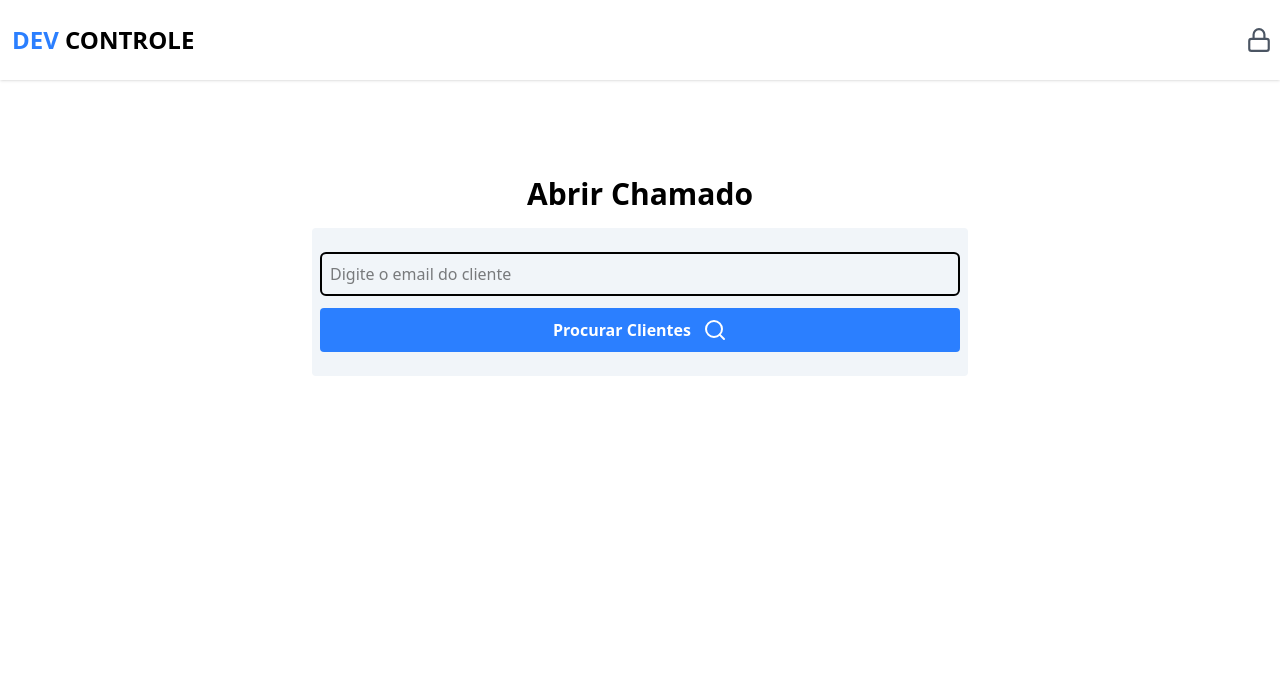
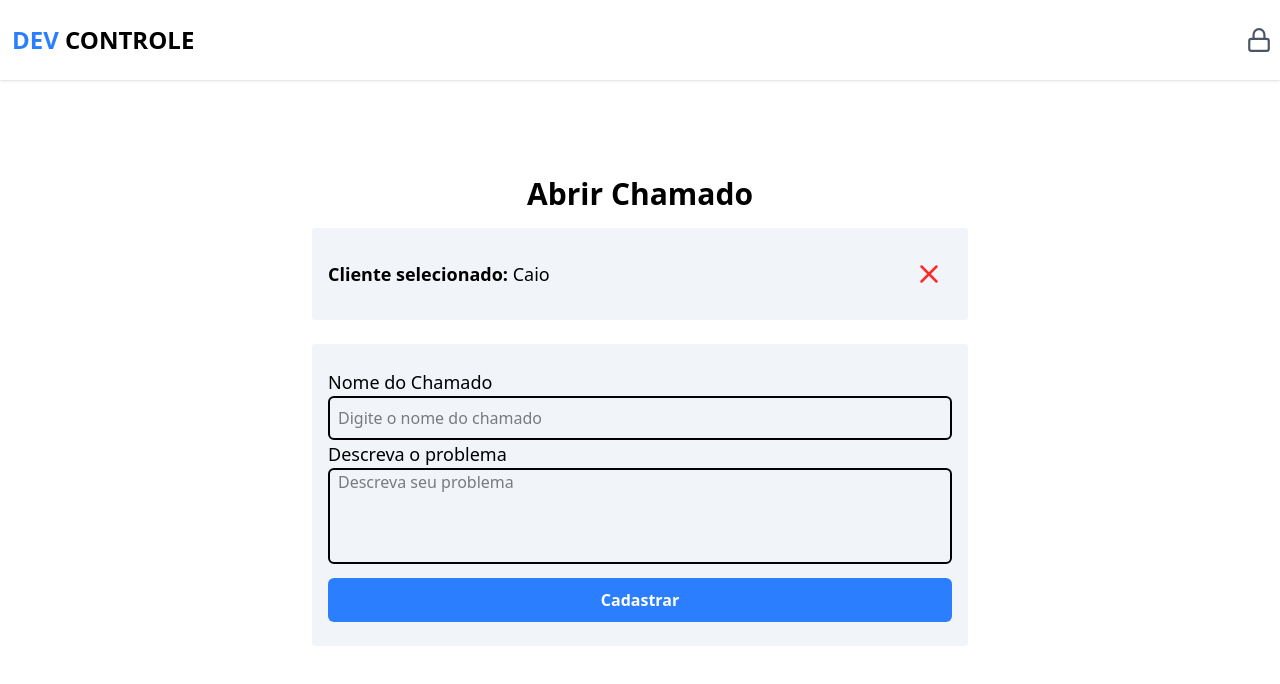
Before and after one commit to Bonom0/devcontrole, a Next.js app: page /open in a window 1280 px wide. Shown: the top 684 px of the page. Built offline with nearby package versions, Linux system fonts and the light colour scheme; no server answers.

Commit message:
Refazendo a tela /open

```diff
--- a/src/app/open/components/formTicket/index.tsx
+++ b/src/app/open/components/formTicket/index.tsx
@@ -1,55 +1,47 @@
-"use client";
+"use client"
 
-import { Input } from "@/components/input";
-import { z } from "zod";
-import { zodResolver } from "@hookform/resolvers/zod";
-import { useForm } from "react-hook-form";
+import { Input } from "@/components/input"
+import { z } from "zod"
+import { zodResolver } from "@hookform/resolvers/zod"
+import { useForm } from "react-hook-form"
 
 const schema = z.object({
   name: z.string().min(1, "O nome do chamado é obrigatório"),
-  description: z.string().min(1, "Descreva um pouco sobre seu problema..."),
-});
+  description: z.string().min(1, "Descreva um pouco sobre o chamado...")
+})
 
-type FormData = z.infer<typeof schema>;
+type FormData = z.infer<typeof schema>
 
-export function FormTicket() {
-  const {
-    register,
-    handleSubmit,
-    setValue,
-    formState: { errors },
-  } = useForm<FormData>({
-    resolver: zodResolver(schema),
-  });
+export function FormTicket(){
+  const { register, handleSubmit, setValue, formState: { errors } } = useForm<FormData>({
+    resolver: zodResolver(schema)
+  })
 
-  return (
+  return(
     <form className="bg-slate-100 mt-6 px-4 py-6 rounded">
       <label className="mb-1 font-medium text-lg">Nome do Chamado</label>
       <Input
         register={register}
         type="text"
-        placeholder="Digite o seu chamado"
+        placeholder="Digite o nome do chamado"
         name="name"
         error={errors.name?.message}
       />
 
       <label className="mb-1 font-medium text-lg">Descreva o problema</label>
       <textarea
-        className="w-full rounded-md h-24 resize-none mb-2 px-2"
-        placeholder="Descreva seu problema..."
+        className="w-full border-2 rounded-md h-24 resize-none mb-2 px-2"
+        placeholder="Descreva seu problema"
         id="description"
         {...register("description")}
-      ></textarea>
-      {errors.description?.message && (
-        <p className="text-red-500 my-1">{errors.description?.message}</p>
-      )}
+      >
 
-      <button
-        type="submit"
-        className="bg-blue-500 rounded-md w-full h-11 px-2 text-white font-bold"
-      >
+      </textarea>
+      {errors.description?.message && <p className="text-red-500 my-1">{errors.description?.message}</p>}
+
+      <button type="submit" className="bg-blue-500 rounded-md w-full h-11 px-2 text-white font-bold">
         Cadastrar
       </button>
     </form>
-  );
+  )
 }
--- a/src/app/open/page.tsx
+++ b/src/app/open/page.tsx
@@ -1,69 +1,49 @@
-"use client";
+"use client"
 
-import { useState } from "react";
-import { Input } from "@/components/input";
-import { z } from "zod";
-import { zodResolver } from "@hookform/resolvers/zod";
-import { useForm } from "react-hook-form";
-
-import { FormTicket } from "./components/formTicket";
-import { FiSearch, FiX } from "react-icons/fi";
-import { api } from "@/lib/api";
+import { useState } from "react"
+import { Input } from "@/components/input"
+import { z } from "zod"
+import { zodResolver } from "@hookform/resolvers/zod"
+import { useForm } from "react-hook-form"
+import { FiSearch, FiX } from "react-icons/fi"
+import { FormTicket } from "./components/FormTicket"
 
 const schema = z.object({
-  email: z.string().email("Digite o email do cliente para localizar.").min(1, "O email é obrigatório.")
-});
+  email: z.string().email("Digite o e-mail do cliente para localizar").min(1, "O campo e-mail é obrigatório")
+})
 
-type FormData = z.infer<typeof schema>;
+type FormData = z.infer<typeof schema>
 
-interface CustomerDataInfo {
+interface CustomerDataInfo{
   id: string;
   name: string;
 }
 
-export default function OpenTicket() {
-  const [customer, setCustomer] = useState<CustomerDataInfo | null>(null);
+export default function OpenTicket(){
+  const [customer, setCustomer] = useState<CustomerDataInfo | null>({
+    id: "1",
+    name: "Caio"
+  })
 
-  const {
-    register,
-    handleSubmit,
-    setValue,
-    formState: { errors },
-  } = useForm<FormData>({
-    resolver: zodResolver(schema),
-  });
+  const { register, handleSubmit, setValue, formState: { errors } } = useForm<FormData>({
+    resolver: zodResolver(schema)
+  })
 
-  function handleClearCustomer() {
+  function handleClearCustomer(){
     setCustomer(null);
     setValue("email", "");
   }
 
-  async function handleSearchCustomer(data: FormData) {
-    const response = await api.get("/api/customer", {
-      params: {
-        email: data.email,
-      },
-    });
-
-    setCustomer({
-      id: response.data.id,
-      name: response.data.name
-    })
-  }
-
-  return (
+  return(
     <div className="w-full max-w-2xl mx-auto px-2">
       <h1 className="font-bold text-3xl text-center mt-24">Abrir Chamado</h1>
+
       <main className="flex flex-col mt-4 mb-2">
-        {customer ? (
+
+        { customer ? (
           <div className="bg-slate-100 py-6 px-4 rounded flex items-center justify-between">
-            <p className="text-lg">
-              <strong>Cliente selecionado:</strong> {customer.name}
-            </p>
-            <button
-              className="h-11 px-2 flex items-center justify-center rounded cursor-pointer"
-              onClick={handleClearCustomer}
-            >
+            <p className="text-lg"><strong>Cliente selecionado:</strong> {customer.name}</p>
+            <button className="h-11 px-2 flex items-center justify-center rounded cursor-pointer" onClick={handleClearCustomer}>
               <FiX size={30} color="#FF2929" />
             </button>
           </div>
@@ -72,25 +52,24 @@ export default function OpenTicket() {
             <div className="flex flex-col gap-3">
               <Input
                 name="email"
-                placeholder="Digite o email do cliente"
+                placeholder="Digite o e-mail do cliente..."
                 type="text"
                 error={errors.email?.message}
                 register={register}
               />
 
-              <button
-                type="submit"
-                className="bg-blue-500 flex flex-row gap-3 px-2 h-11 items-center justify-center text-white font-bold rounded cursor-pointer"
-                onSubmit={handleSubmit(handleSearchCustomer)}
-              >
-                Procurar Clientes <FiSearch size={24} color="#FFF" />{" "}
+              <button className="bg-blue-500 flex flex-row gap-3 px-2 h-11 items-center justify-center text-white font-bold rounded cursor-pointer">
+                Procurar cliente
+                <FiSearch size={24} color="#FFF" />
               </button>
+
             </div>
           </form>
         )}
 
-        {customer !== null && <FormTicket />}
+        { customer !== null && <FormTicket/> }
+
       </main>
     </div>
-  );
+  )
 }
```
